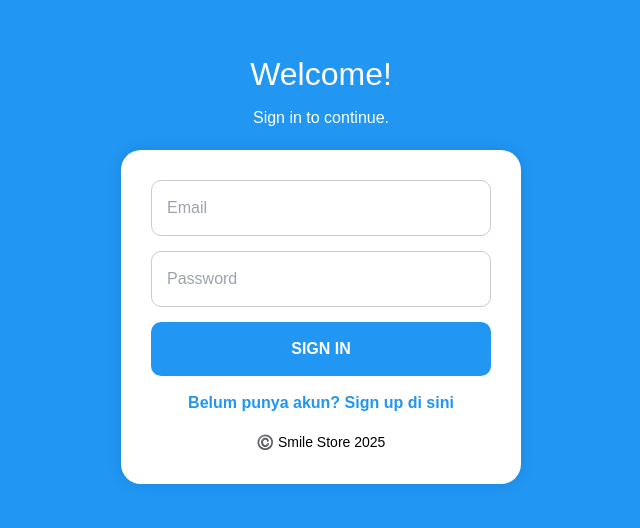
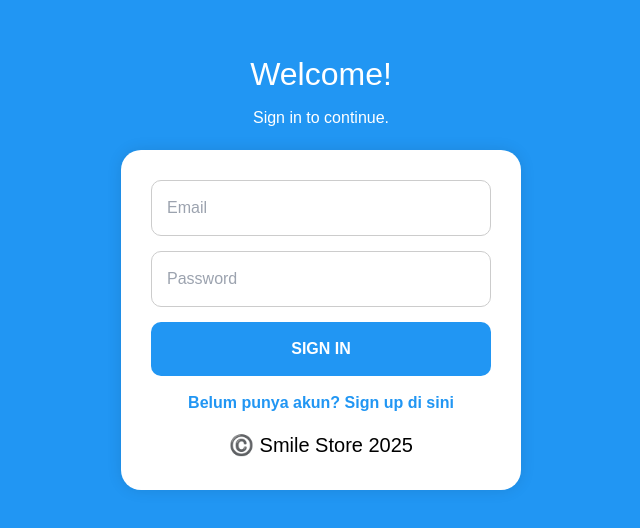
Before and after one commit to smilebotstore/tesai, a Next.js app: page /login in a window 1280 px wide. Shown: the top 528 px of the page, without its empty margins (319-959 px from the left). Built offline with nearby package versions, Linux system fonts and the light colour scheme; a web font is replaced by a local one.

Commit message:
Update login.js

```diff
--- a/pages/login.js
+++ b/pages/login.js
@@ -83,7 +83,7 @@ export default function LoginPage() {
 
         {/* Footer text without logo */}
         <div style={{ marginTop: '15px', textAlign: 'center' }}>
-          <span style={{ fontSize: '14px', color: '#000' }}>©️ Smile Store 2025</span>
+          <span style={{ fontSize: '20px', color: '#000' }}>©️ Smile Store 2025</span>
         </div>
       </form>
     </div>
```
